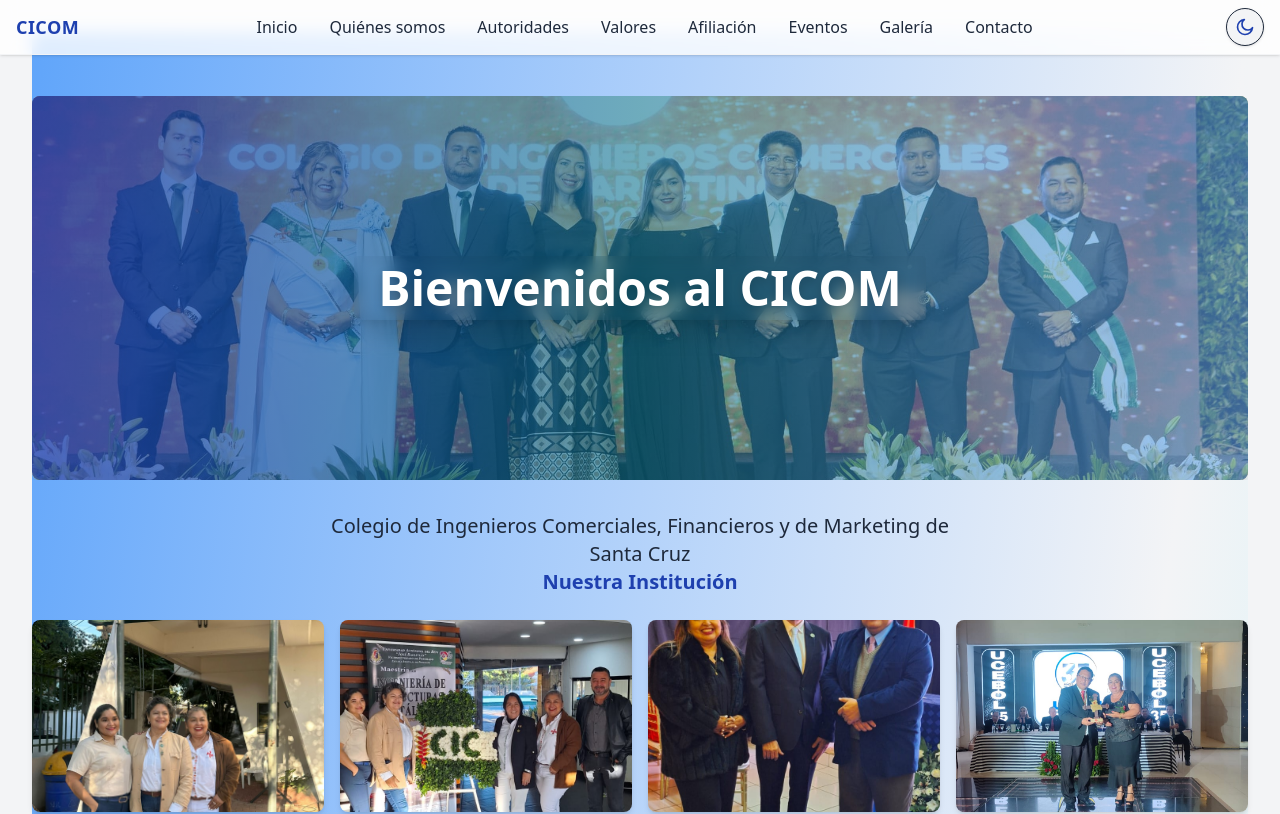
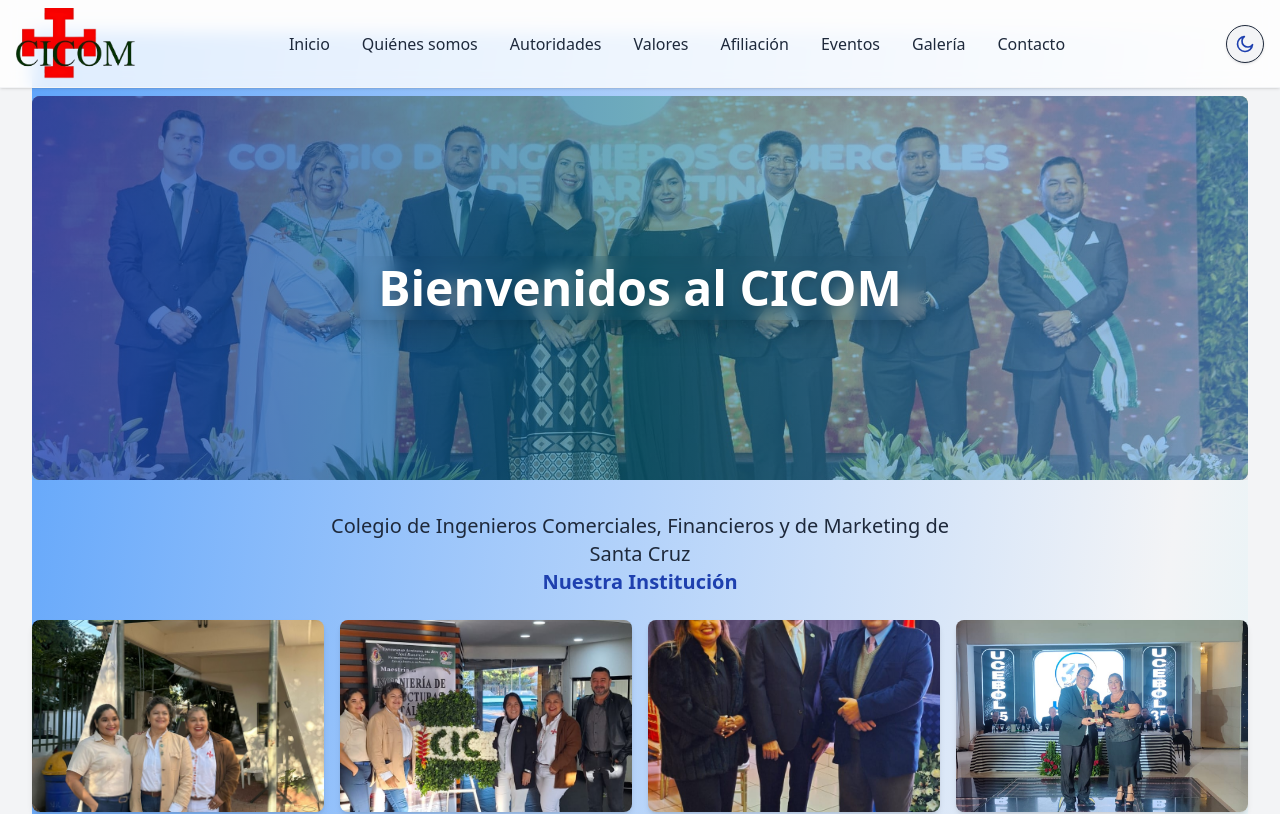
Before and after one commit to Merksand/Cicom, a React (Vite) app: page / in a window 1280 px wide. Shown: the top 814 px of the page. Built offline with nearby package versions, Linux system fonts and the light colour scheme.

Commit message:
add logo

```diff
--- a/src/App.tsx
+++ b/src/App.tsx
@@ -67,7 +67,9 @@
       {/* Menú de navegación fijo */}
       <nav className="fixed top-0 left-0 w-full bg-white/80 dark:bg-[#1e293b]/90 shadow z-50 backdrop-blur border-b border-[#f3f4f6] dark:border-[#1e293b]">
         <div className="max-w-7xl mx-auto flex items-center justify-between px-4 py-2">
-          <span className="font-bold text-[#1e40af] dark:text-[#60a5fa] text-lg tracking-wide">CICOM</span>
+          <span className="font-bold text-[#1e40af] dark:text-[#60a5fa] text-lg tracking-wide">
+            <img src="/img/logo-cicom.png" className="w-30 mr-2" alt=""/>
+          </span>
           {/* Menú hamburguesa en móvil */}
           <button
             className="md:hidden p-2 rounded focus:outline-none focus:ring-2 focus:ring-[#67e8f9] dark:focus:ring-[#0e7490]"
```
Also changed, not shown: public/img/logo-cicom.png (added).
